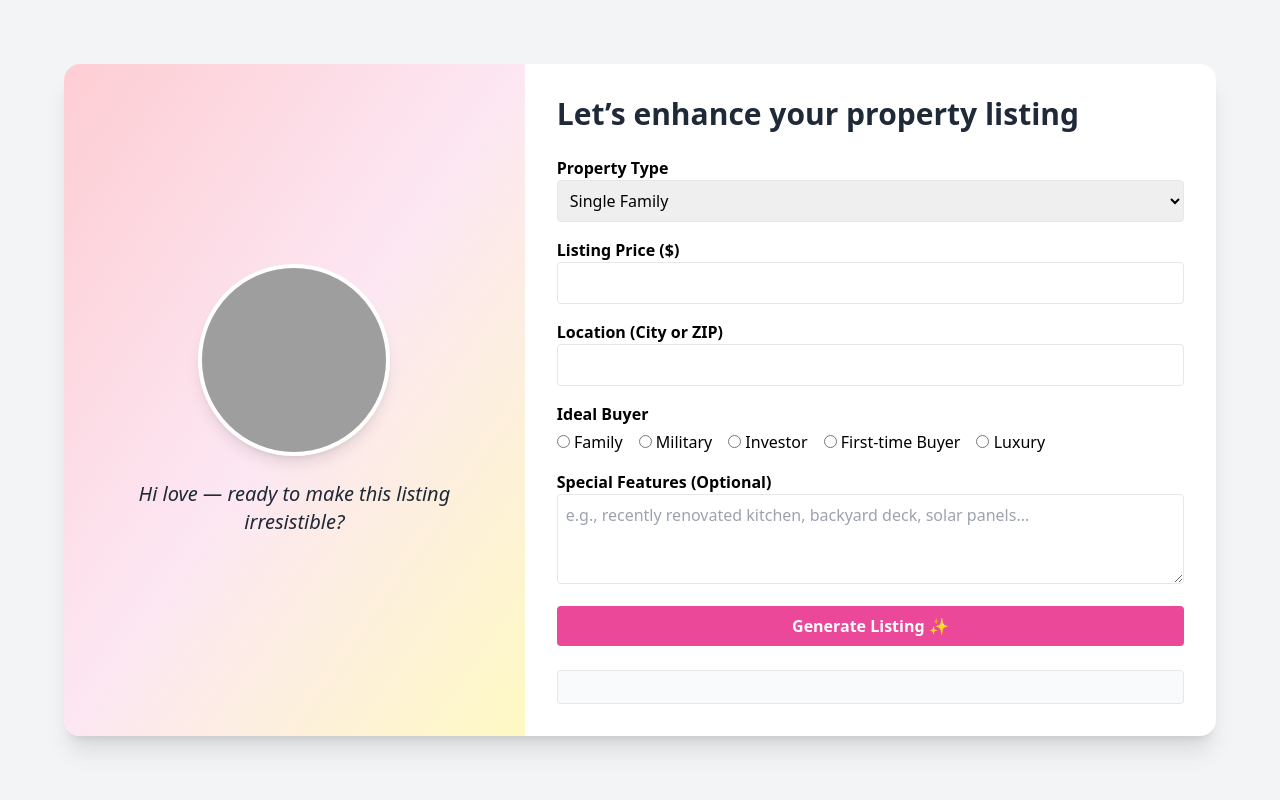
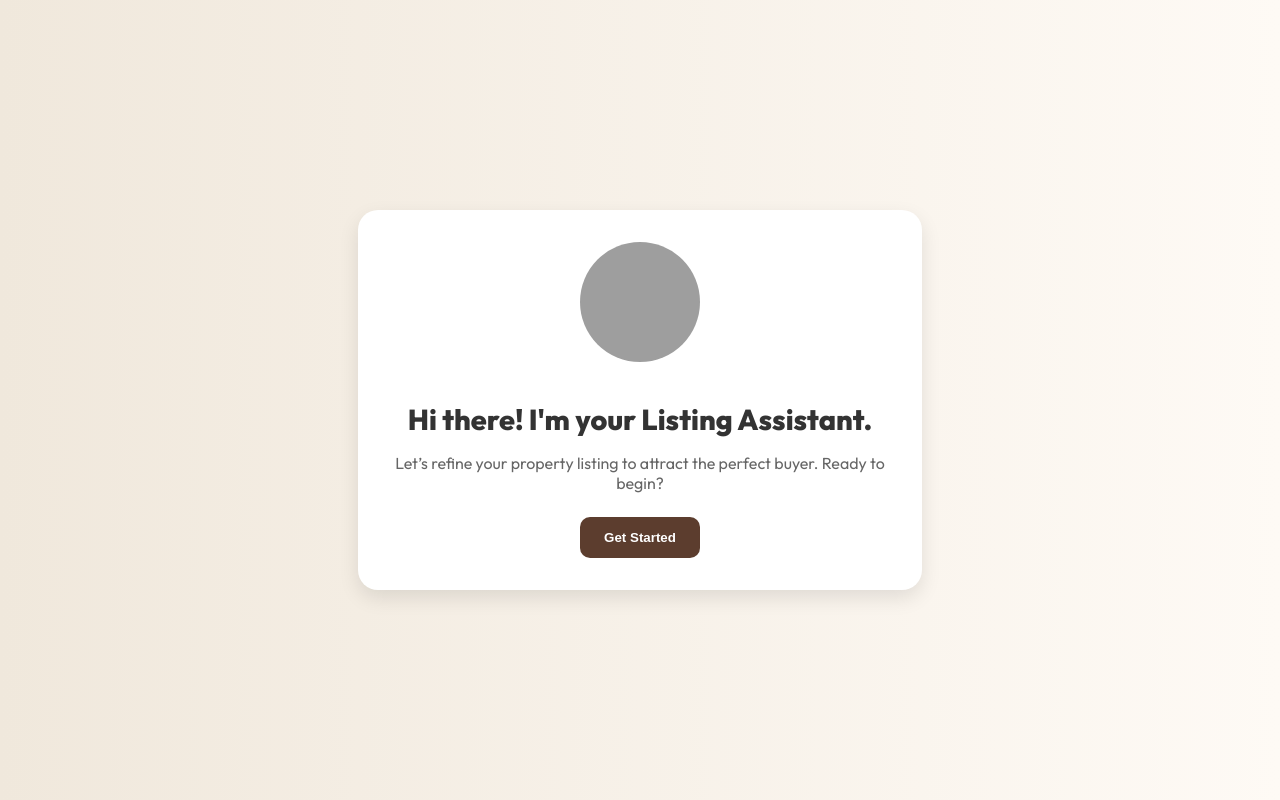
Before and after one commit to djoneorozco/RealRedefined, a Python web app: template templates/index.html in a window 1280 px wide. Run offline with Jinja, Linux system fonts and the light colour scheme; the template is opened without the code that fills it, so the values that code supplies are empty; some libraries are stand-ins or nearby versions; grey boxes are pictures that could not be loaded.

Commit message:
Update index.html

```diff
--- a/templates/index.html
+++ b/templates/index.html
@@ -3,89 +3,65 @@
 <head>
   <meta charset="UTF-8" />
   <meta name="viewport" content="width=device-width, initial-scale=1.0" />
-  <title>RealRefined.ai Assistant</title>
-  <script defer src="https://cdn.jsdelivr.net/npm/axios/dist/axios.min.js"></script>
-  <script defer>
-    document.addEventListener("DOMContentLoaded", () => {
-      const form = document.getElementById("listing-form");
-      const avatarSpeech = document.getElementById("avatar-speech");
-      const responseContainer = document.getElementById("response");
-
-      form.addEventListener("submit", async (e) => {
-        e.preventDefault();
-        avatarSpeech.textContent = "Give me a second to work my magic... ✨";
-
-        const formData = {
-          property_type: form.property_type.value,
-          price: form.price.value,
-          location: form.location.value,
-          buyer_type: form.buyer_type.value,
-          features: form.features.value,
-        };
-
-        try {
-          const res = await axios.post("https://realredefined.onrender.com/generate-description", formData);
-          responseContainer.textContent = res.data.description || "No response received.";
-          avatarSpeech.textContent = "Here’s your AI-polished listing, darling 💁‍♀️✨";
-        } catch (err) {
-          responseContainer.textContent = "Oops, something went wrong. Try again later.";
-          avatarSpeech.textContent = "Ugh, the connection broke my flow. Try again? 💔";
-        }
-      });
-    });
-  </script>
-  <script src="https://cdn.tailwindcss.com"></script>
+  <title>RealRedefined.ai – AI Listing Optimizer</title>
+  <link href="https://fonts.googleapis.com/css2?family=Outfit:wght@400;600;800&display=swap" rel="stylesheet" />
+  <style>
+    body {
+      font-family: 'Outfit', sans-serif;
+      background: linear-gradient(to right, #f0e8dc, #fefaf5);
+      margin: 0;
+      padding: 0;
+      display: flex;
+      height: 100vh;
+      justify-content: center;
+      align-items: center;
+    }
+    .card {
+      background: white;
+      border-radius: 20px;
+      padding: 2rem;
+      max-width: 500px;
+      text-align: center;
+      box-shadow: 0 8px 20px rgba(0,0,0,0.1);
+    }
+    .avatar {
+      width: 120px;
+      height: 120px;
+      border-radius: 50%;
+      object-fit: cover;
+      margin-bottom: 1rem;
+    }
+    h1 {
+      font-size: 1.8rem;
+      margin-bottom: 0.5rem;
+      color: #333;
+    }
+    p {
+      font-size: 1rem;
+      margin-bottom: 1.5rem;
+      color: #666;
+    }
+    button {
+      padding: 0.8rem 1.5rem;
+      background-color: #5c3d2e;
+      color: white;
+      border: none;
+      border-radius: 10px;
+      font-weight: 600;
+      cursor: pointer;
+      transition: background 0.3s ease;
+    }
+    button:hover {
+      background-color: #3d281d;
+    }
+  </style>
 </head>
-<body class="bg-gray-100 min-h-screen flex items-center justify-center p-6">
-  <div class="bg-white rounded-2xl shadow-xl w-full max-w-6xl flex overflow-hidden">
-    <!-- Avatar Panel -->
-    <div class="w-2/5 bg-gradient-to-br from-rose-200 via-pink-100 to-yellow-100 flex flex-col items-center justify-center p-6">
-      <img src="https://i.ibb.co/ZKsmTDk/avatar-chica-blonde.png" alt="Chica Avatar" class="rounded-full w-48 h-48 border-4 border-white shadow-lg mb-6" />
-      <div id="avatar-speech" class="text-xl font-medium text-center italic text-gray-800">
-        Hi love — ready to make this listing irresistible?
-      </div>
-    </div>
-
-    <!-- Form Panel -->
-    <div class="w-3/5 p-8 space-y-6">
-      <h2 class="text-3xl font-bold text-gray-800">Let’s enhance your property listing</h2>
-      <form id="listing-form" class="space-y-4">
-        <div>
-          <label class="block font-semibold">Property Type</label>
-          <select name="property_type" required class="w-full p-2 border rounded">
-            <option value="Single Family">Single Family</option>
-            <option value="Townhouse">Townhouse</option>
-            <option value="Condo">Condo</option>
-            <option value="Multi-Family">Multi-Family</option>
-            <option value="Other">Other</option>
-          </select>
-        </div>
-        <div>
-          <label class="block font-semibold">Listing Price ($)</label>
-          <input type="number" name="price" required class="w-full p-2 border rounded" />
-        </div>
-        <div>
-          <label class="block font-semibold">Location (City or ZIP)</label>
-          <input type="text" name="location" required class="w-full p-2 border rounded" />
-        </div>
-        <div>
-          <label class="block font-semibold">Ideal Buyer</label>
-          <div class="flex flex-wrap gap-4 mt-1">
-            <label><input type="radio" name="buyer_type" value="Family" required /> Family</label>
-            <label><input type="radio" name="buyer_type" value="Military" /> Military</label>
-            <label><input type="radio" name="buyer_type" value="Investor" /> Investor</label>
-            <label><input type="radio" name="buyer_type" value="First-time Buyer" /> First-time Buyer</label>
-            <label><input type="radio" name="buyer_type" value="Luxury" /> Luxury</label>
-          </div>
-        </div>
-        <div>
-          <label class="block font-semibold">Special Features (Optional)</label>
-          <textarea name="features" rows="3" class="w-full p-2 border rounded" placeholder="e.g., recently renovated kitchen, backyard deck, solar panels..."></textarea>
-        </div>
-        <button type="submit" class="w-full bg-pink-500 text-white font-semibold py-2 px-4 rounded hover:bg-pink-600 transition">Generate Listing ✨</button>
-      </form>
-      <div id="response" class="mt-6 p-4 bg-gray-50 border rounded text-gray-700 whitespace-pre-wrap"></div>
-    </div>
+<body>
+  <div class="card">
+    <img src="https://cdn.midjourney.com/7ff783fd-5075-4036-8a33-f87b9aa6015f/0_1.png" alt="Digital Realtor" class="avatar" />
+    <h1>Hi there! I'm your Listing Assistant.</h1>
+    <p>Let’s refine your property listing to attract the perfect buyer. Ready to begin?</p>
+    <button onclick="alert('Let’s start refining your listing!')">Get Started</button>
   </div>
 </body>
 </html>
```
